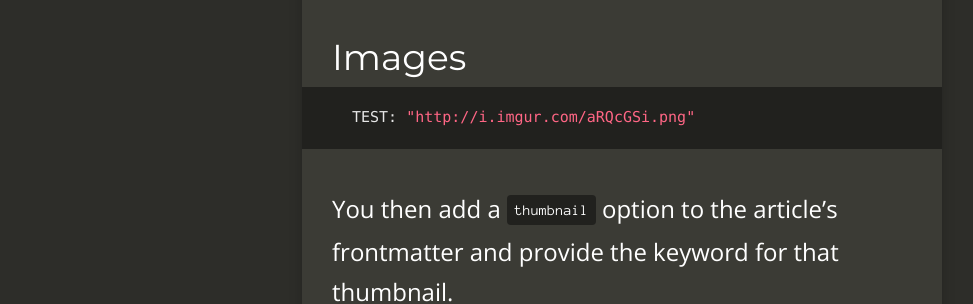
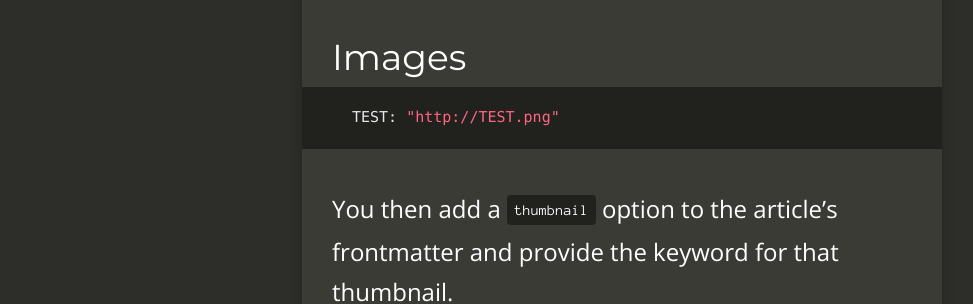
Before and after one commit to eski1337/lblb-it-ffd00, a Jekyll site: the page built from _posts/2014-06-08-using-thumbnails.md, in a window 1280 px wide. Shown: the part 474-778 px from the top of the page, without its empty margins (18-991 px from the left). Built offline with Jekyll 4.4.1, drawn with Linux system fonts in a browser that asks for light colours; nearby versions of some CDN libraries; comment, search, counter and statistics services are not loaded; some of the changed lines change nothing that is shown.

Commit message:
2014-06-08-using-thumbnails.md: changed

````diff
--- a/_posts/2014-06-08-using-thumbnails.md
+++ b/_posts/2014-06-08-using-thumbnails.md
@@ -25,7 +25,7 @@ Lizenzen / Keys mit `ProduKey` auslesen.
 
 
 ```
-TEST: "http://i.imgur.com/aRQcGSi.png"
+TEST: "http://TEST.png"
 ```
 
 You then add a `thumbnail` option to the article's frontmatter and provide the keyword
````
